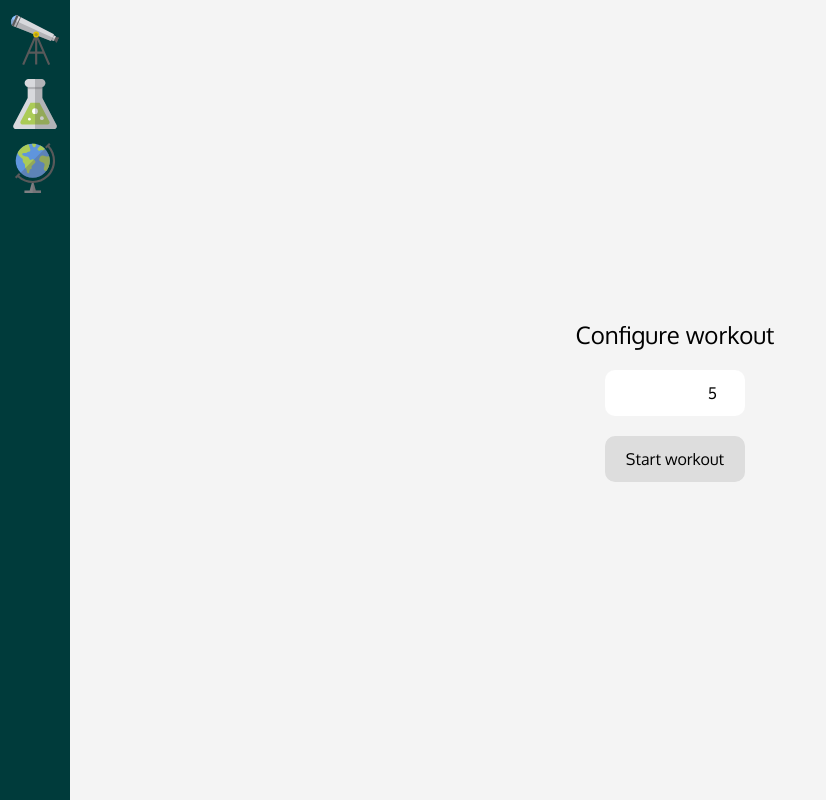
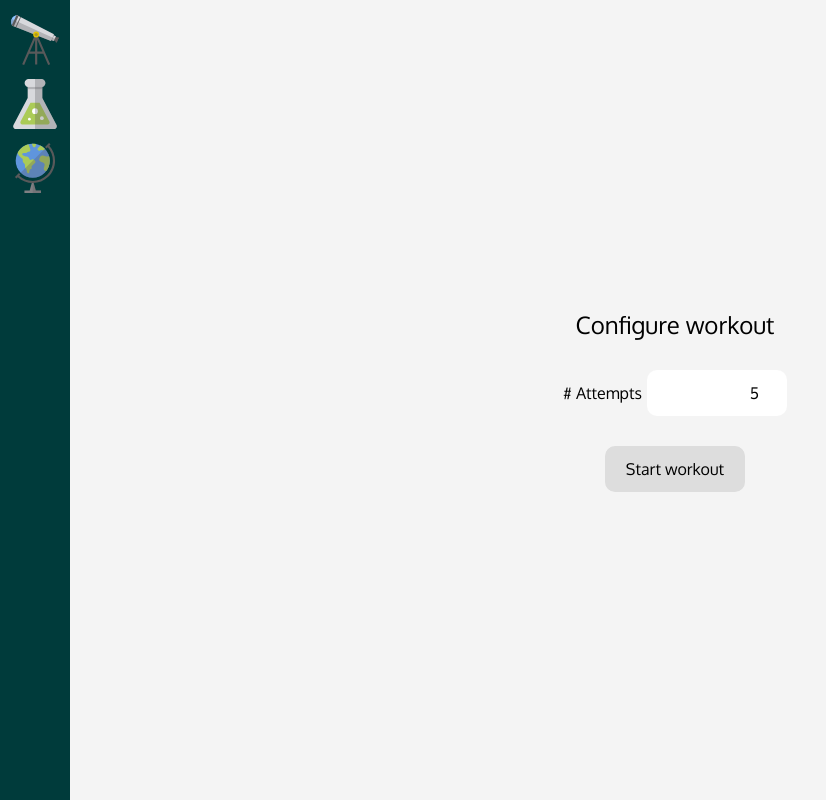
Before and after one commit to tomas-cani/synapse, a React (Create React App) app: page / in a window 1280 px wide. Shown: the whole page, without its empty margins (0-826 px from the left). Built offline with nearby package versions, Linux system fonts and the light colour scheme.

Commit message:
Add label to StartScreen input

```diff
--- a/src/index.css
+++ b/src/index.css
@@ -15,3 +15,7 @@ div, header {
   justify-content: space-around;
   align-items: center;
 }
+
+label .Input {
+  margin-left: 5px;
+}
--- a/src/shared/Input.jsx
+++ b/src/shared/Input.jsx
@@ -23,6 +23,7 @@ class Input extends Component {
   render() {
     return (
       <input
+        id={this.props.id}
         type={this.props.type}
         className={`Input ${this.props.className}`}
         onClick={this.handleClick}
@@ -36,6 +37,7 @@ class Input extends Component {
 
 Input.propTypes = {
   className: PropTypes.string,
+  id: PropTypes.string,
   onClick: PropTypes.func,
   onInput: PropTypes.func,
   type: PropTypes.string.isRequired,
@@ -44,6 +46,7 @@ Input.propTypes = {
 
 Input.defaultProps = {
   className: '',
+  id: null,
   onClick: () => {},
   onInput: () => {},
   value: '',
--- a/src/workout/StartScreen.jsx
+++ b/src/workout/StartScreen.jsx
@@ -19,7 +19,16 @@ class StartScreen extends React.Component {
     return (
       <Screen>
         <p>Configure workout</p>
-        <Input type="number" onInput={this.handleInput} value={this.props.maxAttempts} />
+        <label htmlFor="max-attempts">
+          # Attempts
+          <Input
+            id="max-attempts"
+            type="number"
+            onInput={this.handleInput}
+            value={this.props.maxAttempts}
+          />
+        </label>
+
         <Button onClick={this.props.onStart} value="Start workout" />
       </Screen>
     );
```
